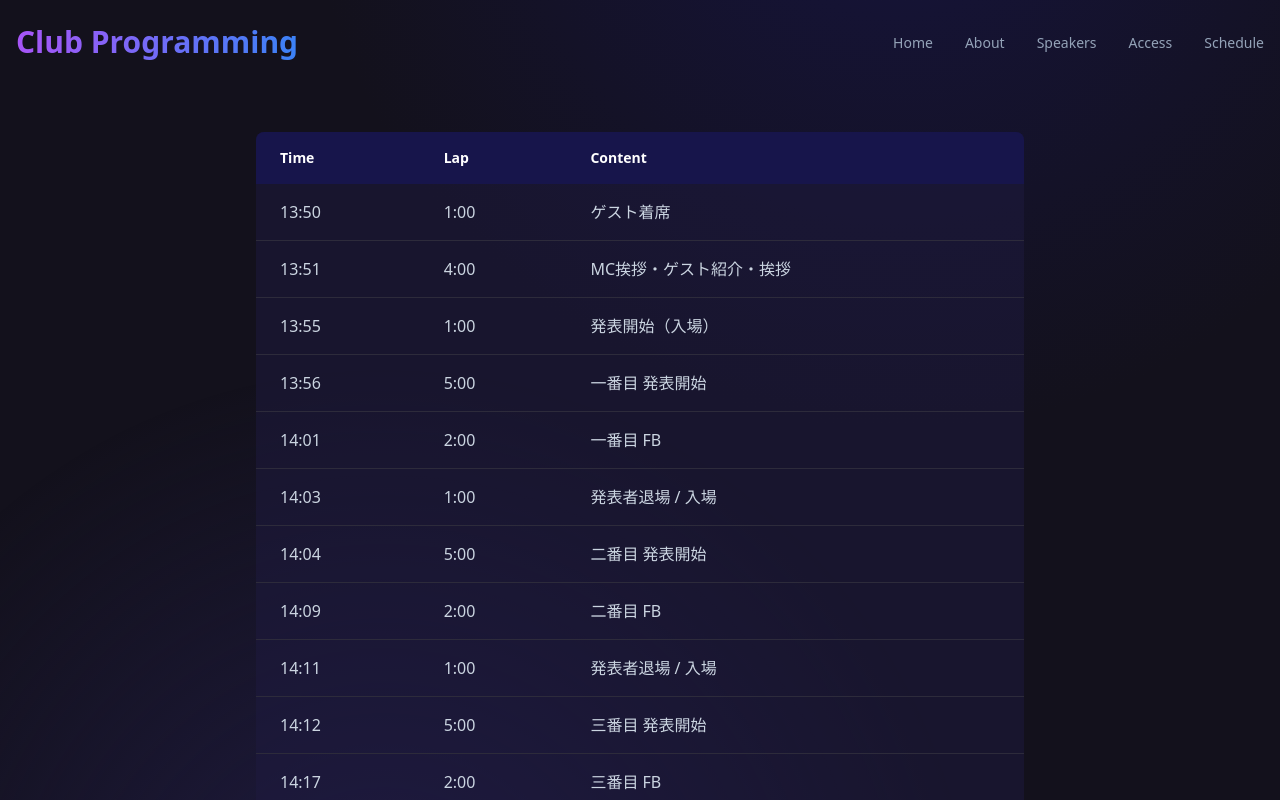
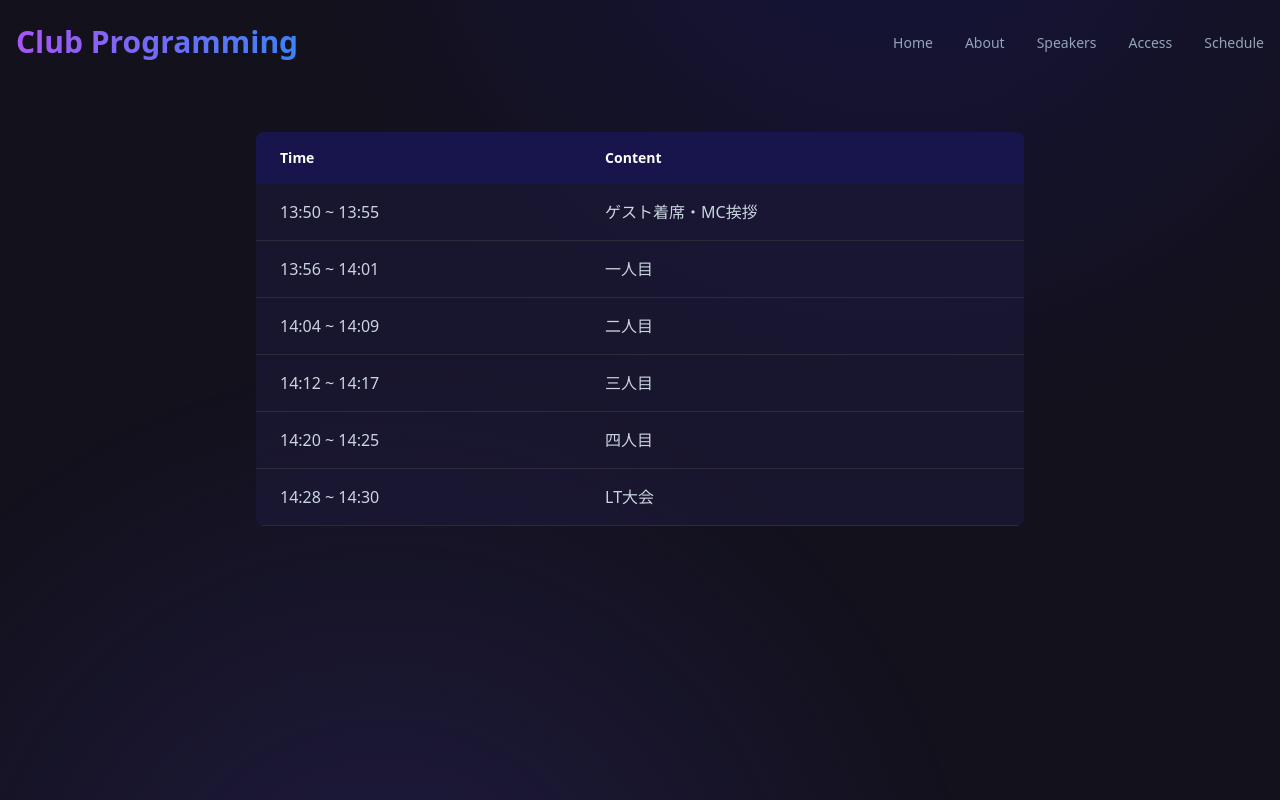
Before and after one commit to club-programming/club-programming.github.io, a React (Vite) app: page /schedule in a window 1280 px wide. Shown: the top 800 px of the page. Built offline with nearby package versions, Linux system fonts and the light colour scheme.

Commit message:
refactor: simplify schedule list

```diff
--- a/src/pages/Schedule.jsx
+++ b/src/pages/Schedule.jsx
@@ -1,22 +1,12 @@
 import React from 'react';
 
 const scheduleData = [
-  { time: '13:50', duration: '1:00', content: 'ゲスト着席' },
-  { time: '13:51', duration: '4:00', content: 'MC挨拶・ゲスト紹介・挨拶' },
-  { time: '13:55', duration: '1:00', content: '発表開始（入場）' },
-  { time: '13:56', duration: '5:00', content: '一番目 発表開始' },
-  { time: '14:01', duration: '2:00', content: '一番目 FB' },
-  { time: '14:03', duration: '1:00', content: '発表者退場 / 入場' },
-  { time: '14:04', duration: '5:00', content: '二番目 発表開始' },
-  { time: '14:09', duration: '2:00', content: '二番目 FB' },
-  { time: '14:11', duration: '1:00', content: '発表者退場 / 入場' },
-  { time: '14:12', duration: '5:00', content: '三番目 発表開始' },
-  { time: '14:17', duration: '2:00', content: '三番目 FB' },
-  { time: '14:19', duration: '1:00', content: '発表者退場 / 入場' },
-  { time: '14:20', duration: '5:00', content: '四番目 発表開始' },
-  { time: '14:25', duration: '2:00', content: '四番目 FB' },
-  { time: '14:27', duration: '1:00', content: '発表者退場 / 入場' },
-  { time: '14:28', duration: '2:00', content: '終わりの挨拶' },
+  { time: '13:50 ~ 13:55', content: 'ゲスト着席・MC挨拶' },
+  { time: '13:56 ~ 14:01', content: '一人目' },
+  { time: '14:04 ~ 14:09', content: '二人目' },
+  { time: '14:12 ~ 14:17', content: '三人目' },
+  { time: '14:20 ~ 14:25', content: '四人目' },
+  { time: '14:28 ~ 14:30', content: 'LT大会' },
 ];
 
 const Schedule = () => {
@@ -30,9 +20,6 @@ const Schedule = () => {
                 Time
               </th>
               <th className="px-6 py-4 text-left text-sm font-semibold text-white">
-                Lap
-              </th>
-              <th className="px-6 py-4 text-left text-sm font-semibold text-white">
                 Content
               </th>
             </tr>
@@ -44,7 +31,6 @@ const Schedule = () => {
                 className="border-b border-[#2D2B3B] transition-colors hover:bg-[#17154B]/50"
               >
                 <td className="px-6 py-4 text-slate-300">{item.time}</td>
-                <td className="px-6 py-4 text-slate-300">{item.duration}</td>
                 <td className="px-6 py-4 text-slate-300">{item.content}</td>
               </tr>
             ))}
```
